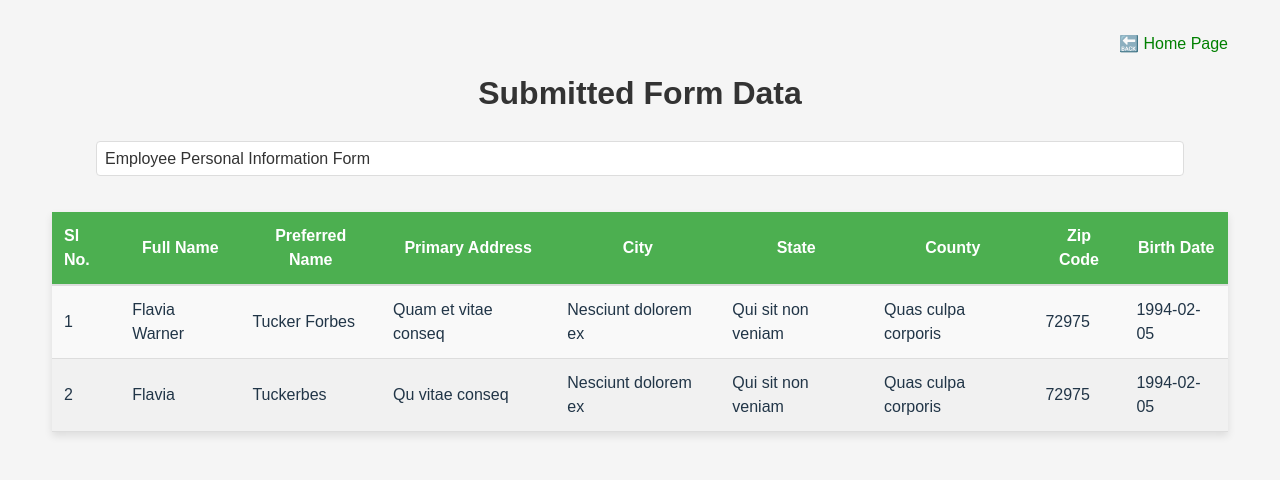
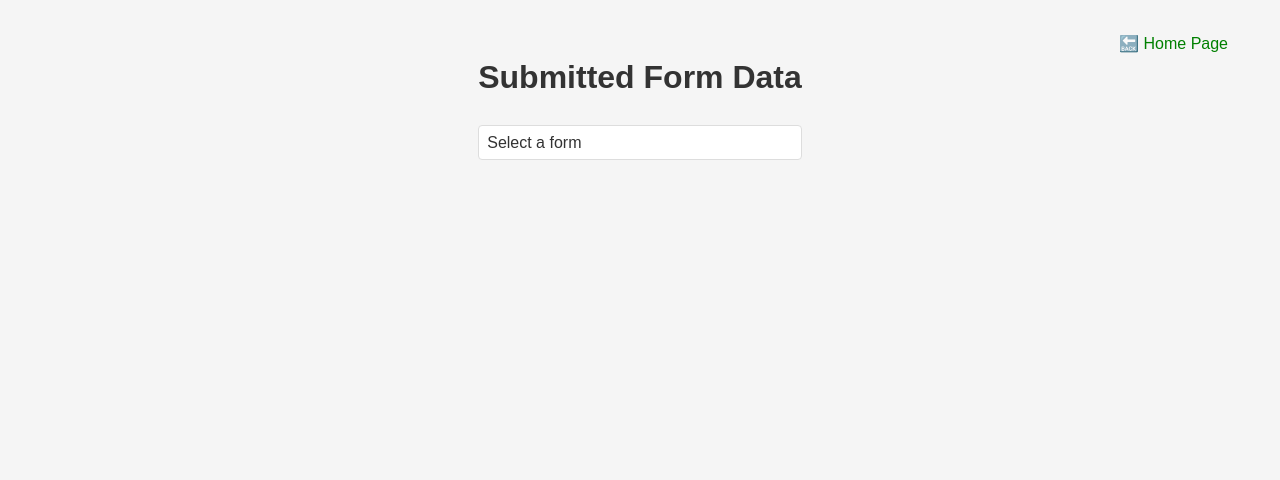
Before and after one commit to mithunmohandas2/FormBuilder, a React (Vite) app: page /submittedForms in a window 1280 px wide. Shown: the top 480 px of the page. Built offline with nearby package versions, Linux system fonts and the light colour scheme.

Commit message:
submitted List table changed

```diff
--- a/src/App.css
+++ b/src/App.css
@@ -200,7 +200,7 @@ select:focus {
 /* Style the table */
 .form-table {
   width: 100%;
-  max-width: 1200px;
+  /* max-width: 1200px; */
   border-collapse: collapse;
   background-color: #f9f9f9;
   font-family: Arial, sans-serif;
--- a/src/Components/DynamicForm.tsx
+++ b/src/Components/DynamicForm.tsx
@@ -31,8 +31,11 @@ const DynamicForm: React.FC<DynamicFormProps> = ({ formConfig }) => {
     const handleSubmit = (e: React.FormEvent) => {
         e.preventDefault();
         console.log('Form Submitted:', {
-            formId : formConfig?.id,
-            formData
+            formId: formConfig?.id,
+            formData,
+            version: "1.1.0",
+            submitDate: new Date(),
+            submitBy: "user"
         });
         alert('Data submitted successfully');
         setFormData({}); //Reset the form
@@ -47,7 +50,7 @@ const DynamicForm: React.FC<DynamicFormProps> = ({ formConfig }) => {
                 <div key={index}>
                     <label>{field?.label}:</label>
                     {field?.type === "select" ? (
-                        <select name={field.name} onChange={handleChange} required={field?.required}  value={formData[field.name] || ''}>
+                        <select name={field.name} onChange={handleChange} required={field?.required} value={formData[field.name] || ''}>
                             <option value="">Select</option>
                             {field?.options?.map((option: any, index: React.Key) => (
                                 <option key={index} value={option}>{option}</option>
@@ -68,8 +71,8 @@ const DynamicForm: React.FC<DynamicFormProps> = ({ formConfig }) => {
                                         </tr>
                                     </thead>
                                     <tbody>
-                                       {/* Create rows based on the gridLength */}
-                                       {new Array(Number(field?.gridLength) || 0).fill(null).map((_, rowIndex) => (
+                                        {/* Create rows based on the gridLength */}
+                                        {new Array(Number(field?.gridLength) || 0).fill(null).map((_, rowIndex) => (
                                             <tr key={rowIndex}>
                                                 {field?.gridFields?.map((subField: FormField, columnIndex) => (
                                                     <td key={columnIndex}>
--- a/src/Components/FormDataTable.tsx
+++ b/src/Components/FormDataTable.tsx
@@ -1,48 +1,46 @@
-import { formatFieldName, FormConfig } from "../assets/formConfigs";
+import { Link } from "react-router-dom";
+import { SubmittedFormProps } from "../assets/formConfigs";
 
-interface FormDataValues {
-    [key: string]: string;
-}
-
-interface SubmittedFormProps {
-    formConfig: FormConfig;
-    forms: FormDataValues[];
-}
-
-function FormDataTable({ forms }: SubmittedFormProps) {
-
+function FormDataTable({ SubmittedDataList }: SubmittedFormProps) {
 
     return (
-        <div style={{ minHeight: "70vh" }}>
-            {forms?.length <= 0 ? (
-                <h3 style={{ textAlign: "center" }}>No forms available.</h3>
-            ) : (
-                <div className="table-container">
+        <div style={{ height: '80vh', overflow: 'scroll' }}>
+            {SubmittedDataList?.length ? <div className="table-container">
                 <table className="form-table">
                     <thead>
                         <tr>
                             <th>Sl No.</th>
-                                {/* Dynamically generate column headers based on the first form's keys */}
-                                {forms[0] && Object.keys(forms[0]).map((key) => (
-                                    <th style={{ textAlign: "center" }} key={key}>{formatFieldName(key)}</th>
-                                ))}
+                            <th>User Name</th>
+                            <th>Version</th>
+                            <th>Submission Date</th>
+                            <th></th>
                         </tr>
                     </thead>
                     <tbody>
-                            {forms?.map((form, index) => (
+                        {SubmittedDataList?.map((form, index) => (
                             <tr key={index}>
-                                    <td>{index + 1}</td>
-                                    {/* Dynamically render form values based on the keys */}
-                                    {Object.keys(form).map((key) => (
-                                        <td key={key}>{form[key]}</td>
-                                    ))}
+                                <td className="text-right">{index + 1}</td>
+                                <td>
+                                    <Link to={`/form?id=${form?.formId}`}>{form?.submitBy}</Link>
+                                </td>
+                                <td className="text-right">{form?.version}</td>
+                                <td className="text-center">{form?.submitDate}</td>
+                                <td style={{ display: 'flex', gap: '13px' }}>
+                                    <div title="Edit" style={{ cursor: 'pointer' }}>
+                                        <svg xmlns="http://www.w3.org/2000/svg" height="24px" viewBox="0 -960 960 960" width="24px" fill="#333"><path d="M200-200h57l391-391-57-57-391 391v57Zm-80 80v-170l528-527q12-11 26.5-17t30.5-6q16 0 31 6t26 18l55 56q12 11 17.5 26t5.5 30q0 16-5.5 30.5T817-647L290-120H120Zm640-584-56-56 56 56Zm-141 85-28-29 57 57-29-28Z" /></svg>
+                                    </div>
+
+                                    <div title="Delete" style={{ cursor: 'pointer' }}>
+                                        <svg xmlns="http://www.w3.org/2000/svg" height="24px" viewBox="0 -960 960 960" width="24px" fill="#d11a2a"><path d="M280-120q-33 0-56.5-23.5T200-200v-520h-40v-80h200v-40h240v40h200v80h-40v520q0 33-23.5 56.5T680-120H280Zm400-600H280v520h400v-520ZM360-280h80v-360h-80v360Zm160 0h80v-360h-80v360ZM280-720v520-520Z" /></svg>
+                                    </div>
+                                </td>
                             </tr>
                         ))}
                     </tbody>
                 </table>
+            </div> : null}
         </div>
-            )}
-        </div>
+
     );
 }
 
--- a/src/Components/SubmittedForms.tsx
+++ b/src/Components/SubmittedForms.tsx
@@ -1,14 +1,20 @@
-import { useState } from "react";
-import { formsConfigDataSample } from "../assets/formConfigs";
+import { useEffect, useState } from "react";
+import { formsConfigDataSample, SubmittedDataList } from "../assets/formConfigs";
 import { Link } from "react-router-dom";
 import FormDataTable from "./FormDataTable";
 
 function SubmittedForms() {
     const [currentForm, setCurrentForm] = useState<string>("0");
-    const [formsConfigData, ] = useState(formsConfigDataSample);
+    const [displayForm, setDisplayForm] = useState<null | SubmittedDataList[]>(null);
+    const [formsConfigData,] = useState(formsConfigDataSample);
     //setFormsConfigData,  setFilledFormData
-    const [filledFormData, ] = useState([
+    const [filledFormData,] = useState<SubmittedDataList[]>([
         {
+            "formId": "10001",
+            "version": "1.1.0",
+            "submitDate": "2024-11-16T00:00:00.000Z",
+            "submitBy": "Form 1 user",
+            "formData": {
                 "fullName": "Flavia Warner",
                 "preferredName": "Tucker Forbes",
                 "primaryAddress": "Quam et vitae conseq",
@@ -17,8 +23,14 @@ function SubmittedForms() {
                 "county": "Quas culpa corporis",
                 "zipCode": "72975",
                 "birthDate": "1994-02-05"
+            }
         },
         {
+            "formId": "10002",
+            "version": "1.1.0",
+            "submitDate": "2024-11-16T00:00:00.000Z",
+            "submitBy": "Form 2 user",
+            "formData": {
                 "fullName": "Flavia",
                 "preferredName": "Tuckerbes",
                 "primaryAddress": "Qu vitae conseq",
@@ -27,70 +39,63 @@ function SubmittedForms() {
                 "county": "Quas culpa corporis",
                 "zipCode": "72975",
                 "birthDate": "1994-02-05"
+            }
         },
-        // {
-        //     "employeeFullName": "Lee Edwards",
-        //     "preferredName": "Ursa Burnett",
-        //     "primaryAddress": "Quasi dignissimos au",
-        //     "primaryCity": "Molestiae aut volupt",
-        //     "primaryState": "Aut nulla inventore ",
-        //     "primaryCounty": "Voluptates reprehend",
-        //     "primaryZipCode": "86644",
-        //     "supplementalAddress": "Sunt odit id et ani",
-        //     "supplementalCity": "A eum commodi non ac",
-        //     "supplementalState": "Enim saepe incidunt",
-        //     "supplementalCounty": "Aspernatur ex aut ni",
-        //     "supplementalZipCode": "79545",
-        //     "birthDate": "2005-11-28",
-        //     "homeTelephoneNumber": "+1 (217) 561-6376",
-        //     "cellTelephoneNumber": "+1 (974) 599-7828",
-        //     "emergencyContactName": "Oleg Rose",
-        //     "emergencyContactAddress": "Harum quia porro est",
-        //     "emergencyContactCity": "Ut reprehenderit non",
-        //     "emergencyContactStateProvince": "At non blanditiis as",
-        //     "emergencyContactPostalCode": "Eu quas molestiae si",
-        //     "emergencyContactCountry": "In deserunt sit quas",
-        //     "emergencyContactRelationship": "In ut esse magnam ad",
-        //     "emergencyContactCellTelephone": "+1 (707) 837-3449",
-        //     "emergencyContactHomeTelephone": "+1 (409) 128-9352",
-        //     "emergencyContactWorkTelephone": "+1 (149) 738-7534",
-        //     "professionalExperience": [
-        //         {
-        //             "companyName": "Perez Bennett Co",
-        //             "designation": "Sit quaerat vitae ve",
-        //             "fromDate": "1999-09-11",
-        //             "toDate": "2011-07-05"
-        //         },
-        //         {
-        //             "companyName": "Castillo Patrick Traders",
-        //             "designation": "Modi amet quas volu",
-        //             "fromDate": "1970-08-26",
-        //             "toDate": "1980-11-06"
-        //         },
-        //         {
-        //             "companyName": "Kerr Keller Trading",
-        //             "designation": "Autem est nulla eni",
-        //             "fromDate": "2016-08-27",
-        //             "toDate": "2024-07-20"
-        //         }
-        //     ],
-        //     "employeeSignature": "Reprehenderit recusa",
-        //     "date": "2013-04-08",
-        //     "employeeIdentificationNumber": "687",
-        //     "name": "Lucy Hinton",
-        //     "relationship": "Nobis ex anim volupt",
-        //     "cellPhone": "+1 (887) 814-7912",
-        //     "homePhone": "+1 (606) 951-3921",
-        //     "workPhone": "+1 (115) 801-7651",
-        //     "fullName": "Allen Church",
-        //     "city": "Nisi nostrum pariatu",
-        //     "state": "Qui non magnam velit",
-        //     "county": "Magnam fugiat conse",
-        //     "zipCode": "43007",
-        //     "gender": "Male",
-        //     "maritalStatus": "Single"
-        // }
+        {
+            "formId": "10003",
+            "version": "1.1.0",
+            "submitDate": "2024-11-16T00:00:00.000Z",
+            "submitBy": "Sample form 1 user",
+            "formData": {
+                "employeeFullName": "Lee Edwards",
+                "preferredName": "Ursa Burnett",
+                "primaryAddress": "Quasi dignissimos au",
+                "primaryCity": "Molestiae aut volupt",
+                "primaryState": "Aut nulla inventore",
+                "primaryCounty": "Voluptates reprehend",
+                "primaryZipCode": "86644",
+                "supplementalAddress": "Sunt odit id et ani",
+                "supplementalCity": "A eum commodi non ac",
+                "supplementalState": "Enim saepe incidunt",
+                "supplementalCounty": "Aspernatur ex aut ni",
+                "supplementalZipCode": "79545",
+                "birthDate": "2005-11-28",
+                "Phone": "+1 (217) 561-6376",
+                "Mobile": "+1 (974) 599-7828",
+                "professionalExperience": [
+                    {
+                        "companyName": "Perez Bennett Co",
+                        "designation": "Sit quaerat vitae ve",
+                        "fromDate": "1999-09-11",
+                        "toDate": "2011-07-05"
+                    },
+                    {
+                        "companyName": "Castillo Patrick Traders",
+                        "designation": "Modi amet quas volu",
+                        "fromDate": "1970-08-26",
+                        "toDate": "1980-11-06"
+                    },
+                    {
+                        "companyName": "Kerr Keller Trading",
+                        "designation": "Autem est nulla eni",
+                        "fromDate": "2016-08-27",
+                        "toDate": "2024-07-20"
+                    }
+                ],
+                "employeeSignature": "Reprehenderit recusa",
+                "date": "2013-04-08",
+                "employeeIdentificationNumber": "687",
+                "gender": "Male",
+                "maritalStatus": "Single"
+            }
+        }
     ]);
+
+    useEffect(() => {
+        const list = filledFormData.filter((form) => form.formId === currentForm);
+        setDisplayForm(list)
+    }, [currentForm])
+
 
     return (
         <>
@@ -99,16 +104,17 @@ function SubmittedForms() {
                 <select
                     onChange={(e) => setCurrentForm(e.target.value)}
                     value={currentForm}>
+                    <option value="">Select a form</option>
                     {formsConfigDataSample?.map((form, index) => (
-                        <option key={index} value={`${index}`}>{form.title}</option>
+                        <option key={index} value={form.id}>{form.title}</option>
                     ))}
                 </select>
             </div>
 
-            {filledFormData &&
+            {(filledFormData?.length && displayForm) &&
                 <FormDataTable
                     formConfig={formsConfigData[parseInt(currentForm)]}
-                    forms={filledFormData} />
+                    SubmittedDataList={displayForm} />
             }
 
             <Link to="/" className="homeLink"> 🔙 Home Page </Link>
--- a/src/assets/formConfigs.ts
+++ b/src/assets/formConfigs.ts
@@ -29,11 +29,29 @@ export function formatFieldName(fieldName: string): string {
     return formatted.replace(/\b\w/g, (char) => char.toUpperCase());
 }
 
+
+export interface SubmittedDataList {
+    formId: string,
+    version: string,
+    submitDate: string,
+    submitBy: string,
+    formData: FormDataValues
+}
+
+export interface FormDataValues {
+    [key: string]: string | any;
+}
+
+export interface SubmittedFormProps {
+    formConfig: FormConfig;
+    SubmittedDataList: SubmittedDataList[];
+}
+
 export const formsConfigDataSample: FormConfig[] = [
     {
-        "id":"10001",
-        "version":"1.0.0",
-        "createdDate":"10-10-2024",
+        "id": "10001",
+        "version": "1.0.0",
+        "createdDate": "10-10-2024",
         "title": "Employee Personal Information Form",
         "fields": [
             { "label": "Full Name", "name": "fullName", "type": "text", "required": true },
@@ -48,9 +66,9 @@ export const formsConfigDataSample: FormConfig[] = [
         ],
     },
     {
-        "id":"10002",
-        "version":"1.0.1",
-        "createdDate":"11-10-2024",
+        "id": "10002",
+        "version": "1.0.1",
+        "createdDate": "11-10-2024",
         "title": "Emergency Contact Information",
         "fields": [
             { "label": "Name", "name": "name", "type": "text", "required": true },
@@ -61,13 +79,13 @@ export const formsConfigDataSample: FormConfig[] = [
         ],
     },
     {
-        "id":"10003",
-        "version":"1.0.0",
-        "createdDate":"12-10-2024",
+        "id": "10003",
+        "version": "1.0.0",
+        "createdDate": "12-10-2024",
         "title": "Sample Form 1",
         "fields": [
             {
-                "label": "Employee Full Name",
+                "label": "Full Name",
                 "name": "employeeFullName",
                 "type": "text",
                 "required": true
@@ -223,7 +241,7 @@ export const formsConfigDataSample: FormConfig[] = [
                 "name": "professionalExperience",
                 "type": "grid",
                 "required": true,
-                "gridLength":"3",
+                "gridLength": "3",
                 "gridFields": [
                     {
                         "label": "Company Name",
```
Lines whose indentation alone changed are shown as unchanged.
